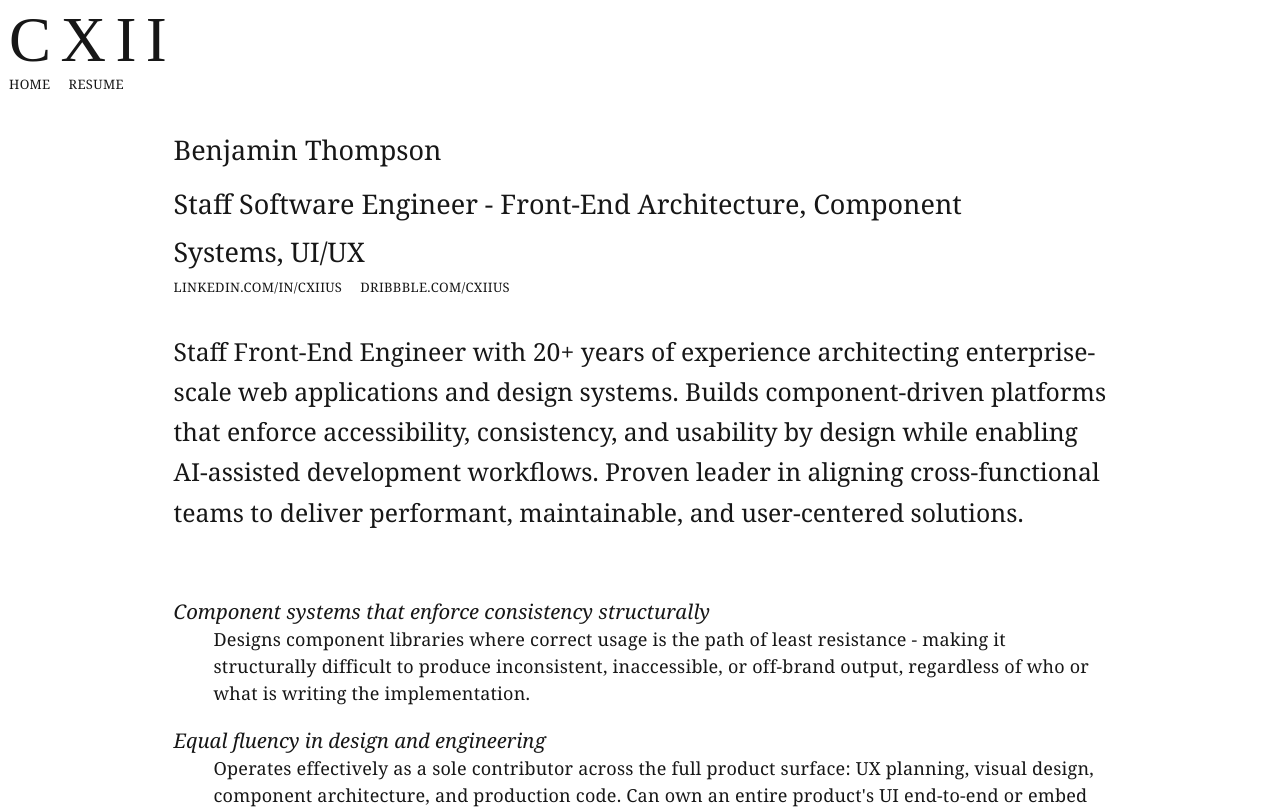
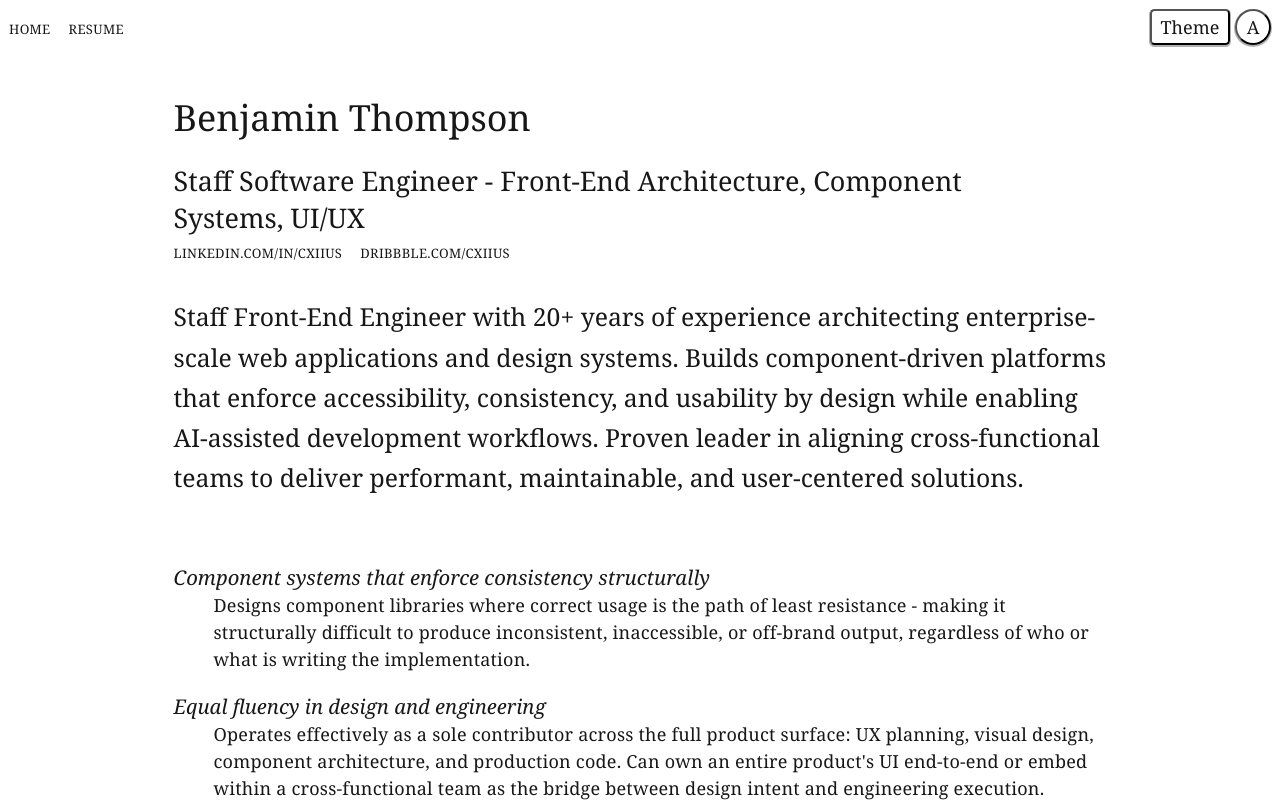
Before and after one commit to pixelsailor/cxiius, a SvelteKit app: page /resume in a window 1280 px wide. Shown: the top 809 px of the page. Built offline with nearby package versions, Linux system fonts and the light colour scheme; a web font is replaced by a local one.

Commit message:
add font switcher

```diff
--- a/src/routes/+layout.svelte
+++ b/src/routes/+layout.svelte
@@ -1,20 +1,39 @@
 <script lang="ts">
 	import { onMount } from 'svelte';
+	import { Button, Popover, Slider } from 'bits-ui';
+
 	import { resolve } from '$app/paths';
 	import favicon from '$lib/assets/favicon.svg';
-	import { removeNoJsClassFromBody } from '$lib/utils/jsEnabled';
+	import { isJavaScriptEnabled, removeNoJsClassFromBody } from '$lib/utils/jsEnabled';
 	import type { RouteId } from '$app/types';
 
 	let { children } = $props();
 
-	onMount(() => {
-		removeNoJsClassFromBody();
-	});
+	let isJsEnabled = $state(isJavaScriptEnabled());
+
+	let serifFontFamily = 'Cambria, Cochin, Georgia, Times, Times New Roman, serif';
+	let sansFontFamily = 'Segoe UI, Helvetica Neue, Arial, sans-serif';
+
+	let activeFontFamily = $state(serifFontFamily);
+
+	let themeValue = $state(0);
 
 	const navItems: { label: string; path: RouteId }[] = [
 		{ label: 'Home', path: '/' },
 		{ label: 'Resume', path: '/resume' }
 	];
+
+	const toggleFontFamily = () => {
+		activeFontFamily = activeFontFamily === serifFontFamily ? sansFontFamily : serifFontFamily;
+	};
+
+	const handleThemeChange = (value: number) => {
+		console.log(value);
+	};
+
+	onMount(() => {
+		removeNoJsClassFromBody();
+	});
 </script>
 
 <svelte:head>
@@ -22,17 +41,18 @@
 	<link href="https://fonts.googleapis.com/css?family=Fredericka+the+Great&amp;display=swap" rel="stylesheet" />
 	<link href="https://unpkg.com/@csstools/normalize.css" rel="stylesheet" />
 	<link rel="stylesheet" href="/styles/tokens.css" />
+	<link rel="stylesheet" href="/styles/buttons.css" />
+	<link rel="stylesheet" href="/styles/layout.css" />
 	<link rel="stylesheet" href="/styles/typography.css" />
-	<link rel="stylesheet" href="/styles/layout.css" />
 	<link rel="stylesheet" href="/styles/app.css" />
 </svelte:head>
 
-<div class="layout-container">
+<div class="layout-container" style:font-family={activeFontFamily}>
 	<header>
 		<div>
-			<div class="title-card-container">
-				<h1 class="display-large fredericka title-card">CXII</h1>
-			</div>
+			<!-- <div class="title-card-container">
+				<h1 class="headline-medium fredericka title-card">CXII</h1>
+			</div> -->
 			<nav class="main-nav">
 				<ul class="main-nav-list">
 					{#each navItems as item (item.path)}
@@ -43,7 +63,25 @@
 				</ul>
 			</nav>
 		</div>
-		<div class="header-controls"></div>
+		<div class="header-controls">
+			{#if isJsEnabled}
+				<div class="button-group">
+					<Popover.Root>
+						<Popover.Trigger class="button text" id="theme-picker-trigger">Theme</Popover.Trigger>
+						<Popover.Portal>
+							<Popover.Content class="popover-content">
+								<Slider.Root class="slider-root" id="theme-picker-slider" type="single" bind:value={themeValue} onValueCommit={handleThemeChange}>
+									<Slider.Range />
+									<Slider.Thumb index={0} />
+									<Slider.Tick index={0} />
+								</Slider.Root>
+							</Popover.Content>
+						</Popover.Portal>
+					</Popover.Root>
+					<Button.Root class="button text icon" id="font-toggle" onclick={toggleFontFamily}>A</Button.Root>
+				</div>
+			{/if}
+		</div>
 	</header>
 	<main>
 		{@render children()}
@@ -74,12 +112,11 @@
     height: 100vh;
   } */
 
-	.title-card {
-		/* font-size: 5rem; */
+	/* .title-card {
 		letter-spacing: 0.15em;
 		line-height: 1;
 		margin: 0;
-	}
+	} */
 
 	.main-nav-list {
 		display: flex;
@@ -100,4 +137,15 @@
 		padding: 0.25rem;
 		color: var(--foreground-alt);
 	}
+
+	:global(.popover-content) {
+		padding: 0.5rem;
+		border: 1px solid var(--border);
+		border-radius: var(--radius-popover);
+		background-color: var(--background);
+		color: var(--foreground);
+		box-shadow: var(--shadow-popover);
+		z-index: 30;
+		max-width: 328px;
+	}
 </style>
--- a/src/routes/resume/+page.svelte
+++ b/src/routes/resume/+page.svelte
@@ -1,4 +1,5 @@
 <script lang="ts">
+	import { Button } from 'bits-ui';
 	import type { PageProps } from './$types';
 
 	let { data }: PageProps = $props();
@@ -14,7 +15,8 @@
 	<meta name="author" content="Benjamin Thompson" />
 </svelte:head>
 
-<div class="container">
+<div class="container" id="page-top">
+	<article class="page-content">
 		<section class="identity-section will-fade">
 			<h1 class="headline-large name">{data.identity.name}</h1>
 			<h2 class="headline-small role">{data.identity.role}</h2>
@@ -30,8 +32,8 @@
 		<section class="summary-section will-fade">
 			<p class="title-large summary">
 				Staff Front-End Engineer with 20+ years of experience architecting enterprise-scale web applications and design systems. Builds component-driven platforms that enforce
-			accessibility, consistency, and usability by design while enabling AI-assisted development workflows. Proven leader in aligning cross-functional teams to deliver performant,
-			maintainable, and user-centered solutions.
+				accessibility, consistency, and usability by design while enabling AI-assisted development workflows. Proven leader in aligning cross-functional teams to deliver
+				performant, maintainable, and user-centered solutions.
 			</p>
 		</section>
 		<section class="differentiators-section will-fade">
@@ -104,6 +106,11 @@
 				</div>
 			{/each}
 		</section>
+	</article>
+
+	<div class="scroll-to-top-container">
+		<Button.Root href="#page-top" class="button" id="scroll-to-top-button">Scroll to Top</Button.Root>
+	</div>
 </div>
 
 <style>
@@ -116,20 +123,20 @@
 		list-style: none;
 	}
 
-	.container {
+	.page-content {
 		color: var(--foreground);
 	}
 
-	.container:hover .will-fade {
+	.page-content:hover .will-fade {
 		color: var(--muted);
 		text-shadow: 0 0 10px var(--muted);
 	}
 
-	.container .will-fade {
+	.page-content .will-fade {
 		transition: color 0.45s ease-in-out;
 	}
 
-	.container .will-fade:hover {
+	.page-content .will-fade:hover {
 		color: var(--foreground);
 		text-shadow: none;
 	}
--- a/static/styles/buttons.css
+++ b/static/styles/buttons.css
@@ -1,12 +1,39 @@
 /* Button styles */
+.button,
+input:where([type="button"], [type="reset"], [type="submit"]) {
+  appearance: button;
+}
 
 .button {
-  @apply rounded-input inline-flex flex-row gap-3 bg-dark-10 text-black text-label dark:bg-muted border border-transparent hover:bg-dark-10/80
-  h-input cursor-pointer items-center justify-center px-6 font-semibold active:scale-[0.98] active:transition-all;
+  font: inherit;
+  letter-spacing: inherit;
+  opacity: 1;
+  display: inline-flex;
+  height: var(--input-height);
+  align-items: center;
+  justify-content: center;
+  border-radius: var(--radius-button);
+  padding-inline: 0.5rem;
+  background-color: var(--foreground-alt);
+  color: var(--background);
+  transition: background-color 0.2s ease-in-out;
 
-  border-radius: var(--radius-button);
+  --tw-shadow: 0px 1px 0px 1px #0000004d;
+  box-shadow: 0 0 #0000, 0 0 #0000, 0 0 #0000, var(--tw-shadow);
 
-  &.primary {
+  &:hover {
+    background-color: var(--foreground);
+    color: var(--background);
+  }
+
+  &:active {
+    transition-property: all;
+    transition-timing-function: var(--default-transition-timing-function);
+    transition-duration: var(--default-transition-duration);
+    scale: 0.98;
+  }
+
+  /* &.primary {
     @apply bg-dark text-dark-foreground hover:bg-dark/80
     dark:bg-dark dark:text-dark-foreground dark:hover:bg-dark/80;
   }
@@ -21,10 +48,10 @@
 
   &.raised {
     @apply shadow-sm;
-  }
+  } */
 }
 
-.button.outlined {
+/* .button.outlined {
   @apply bg-transparent border-1 border-dark-40 text-dark hover:bg-muted dark:border-contrast;
 
   &.primary {
@@ -38,25 +65,43 @@
   &.danger {
     @apply text-destructive border-destructive hover:bg-destructive/10;
   }
-}
+} */
 
 .button.text {
-  @apply bg-transparent text-current hover:bg-muted dark:hover:bg-dark-04;
+  /* @apply bg-transparent text-current hover:bg-muted dark:hover:bg-dark-04; */
+  background-color: transparent;
+  color: currentColor;
+
+  &:hover {
+    background-color: var(--muted);
+  }
 
   &.primary {
-    @apply text-dark hover:bg-muted;
+    /* @apply text-dark hover:bg-muted; */
+    color: var(--dark);
+
+    &:hover {
+      background-color: var(--muted);
+    }
   }
 
-  &.warn {
+  /* &.warn {
     @apply text-tertiary hover:bg-tertiary/10;
   }
 
   &.danger {
     @apply text-destructive hover:bg-destructive/10;
-  }
+  } */
 }
 
 .button.icon {
+  border-radius: 100%;
+  padding: 0;
+  width: var(--input-height);
+  height: var(--input-height);
+  display: relative;
+}
+/* .button.icon {
   @apply rounded-full p-0 w-11 h-11 relative;
 
   .svg {
@@ -66,9 +111,12 @@
     left: 50%;
     transform: translate(-50%, -50%);
   }
-}
+} */
 
 .button.narrow {
+  padding-inline: 0.25rem;
+}
+/* .button.narrow {
   @apply px-input-xs;
 }
 
@@ -83,9 +131,9 @@
 
 .button.justify-between {
   @apply justify-between;
-}
+} */
 
-.button:disabled {
+/* .button:disabled {
   @apply bg-dark-10 text-dark-40 opacity-50 cursor-not-allowed pointer-events-none;
 
   &.outlined {
@@ -95,4 +143,4 @@
   &.text {
     @apply bg-transparent text-dark-40 hover:bg-muted;
   }
-}
+} */
--- a/static/styles/tokens.css
+++ b/static/styles/tokens.css
@@ -1,8 +1,9 @@
 :root {
 	/* Fonts */
 	--serif-font-family: 'Cambria', 'Cochin', 'Georgia', 'Times', 'Times New Roman', serif;
-	--sans-serif-font-family: 'Segoe UI', 'Helvetica Neue', 'Arial', sans-serif;
-	--base-font-family: var(--serif-font-family);
+	--sans-font-family: 'Segoe UI', 'Helvetica Neue', 'Arial', sans-serif;
+	/* --base-font-family: var(--serif-font-family); */
+	--base-font-family: 'cursive';
 	--base-font-weight: 300;
 	--base-font-size: 18px;
 
@@ -55,6 +56,11 @@
   --radius-card: 0.5rem;
   --radius-popover: 0.5rem;
   --radius-kbd: 0.5rem;
+
+	--input-height: 2rem;
+
+	--default-transition-timing-function: cubic-bezier(0.4, 0, 0.2, 1);
+	--default-transition-duration: 0.15s;
 }
 
 @media (prefers-color-scheme: dark) {
--- a/static/styles/typography.css
+++ b/static/styles/typography.css
@@ -26,8 +26,9 @@ h1, h2, h3, h4, h5, h6, p {
 }
 
 .headline-large {
-  font-size: clamp(1.5rem, 1.875vw, 2rem); /* 32px */
-  line-height: 2.25; /* 36px */
+  font-size: 2rem; /* 32px */
+  line-height: 1.25; /* 22px */
+  margin-block: 1.25rem;
   font-weight: 400;
   letter-spacing: 0;
 }
@@ -40,21 +41,22 @@ h1, h2, h3, h4, h5, h6, p {
 }
 
 .headline-small {
-  font-size: clamp(1.25rem, 2.5vw, 1.5rem); /* 24px */
-  line-height: 1.75; /* 30px */
+  font-size: 1.5rem; /* 24px */
+  line-height: 1.375; /* 20px */
+  margin-block: 0.25rem;
   font-weight: 400;
   letter-spacing: 0;
 }
 
 .title-large {
-  font-size: clamp(1.125rem, 2.25vw, 1.375rem); /* 22px */
+  font-size: 1.375rem; /* 22px */
   line-height: 1.625; /* 26px */
   font-weight: 400;
   letter-spacing: 0;
 }
 
 .title-medium {
-  font-size: clamp(1rem, 2vw, 1.125rem); /* 18px */
+  font-size: 1.125rem; /* 18px */
   line-height: 1.5; /* 24px */
   font-weight: 500;
   letter-spacing: 0;
```
Lines whose indentation alone changed are shown as unchanged.
